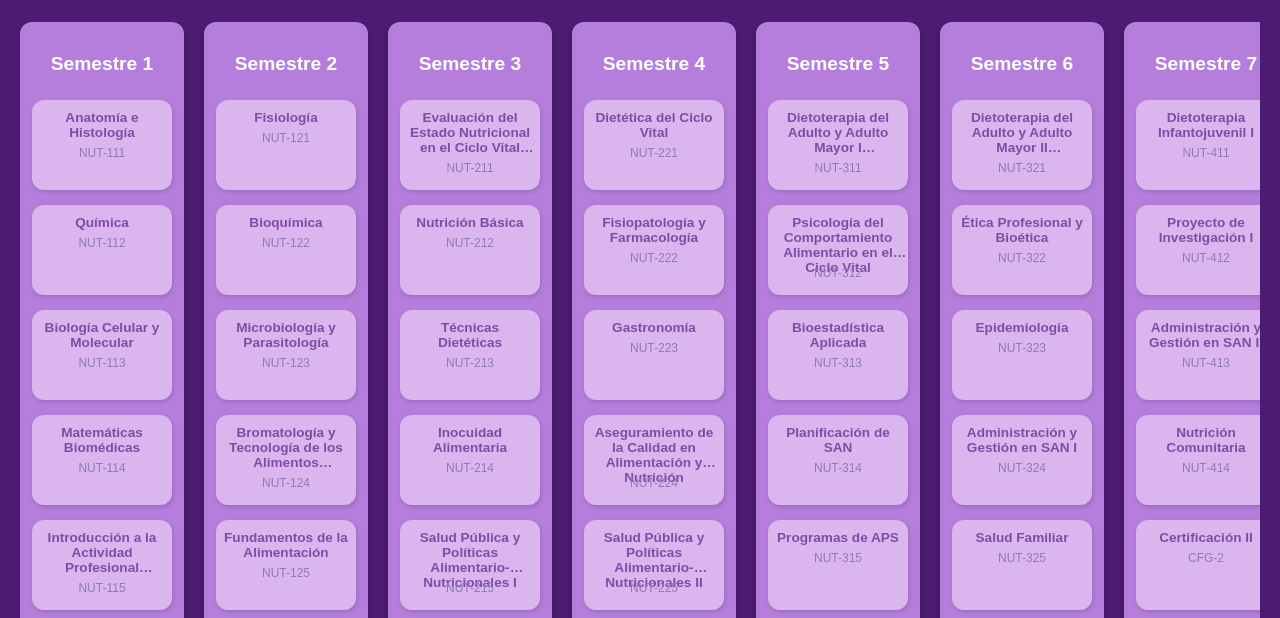
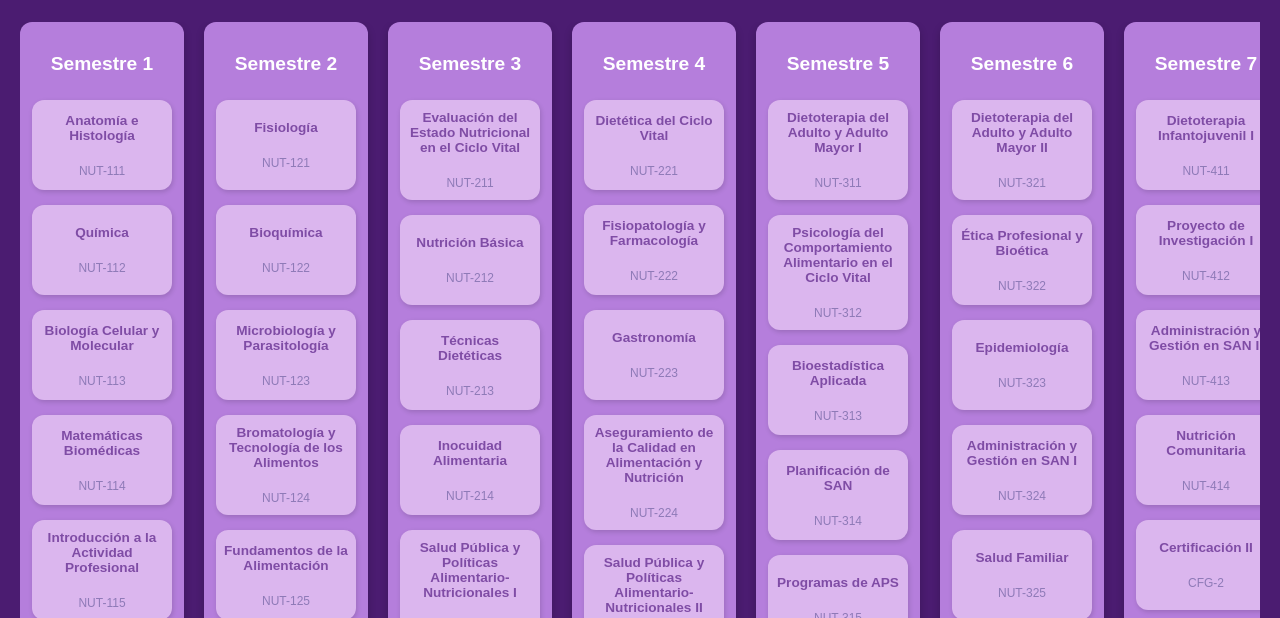
Before and after one commit to KristhoFer-0105/Nutrici-n-y-Diet-tica-UCM-2023-v2, a plain HTML site: page index.html in a window 1280 px wide. Shown: the part 122-740 px from the top of the page. Drawn offline with Linux system fonts and the light colour scheme.

Commit message:
Update index.html

```diff
--- a/index.html
+++ b/index.html
@@ -89,33 +89,32 @@
   border-radius: 12px;
   box-shadow: 1px 2px 5px rgba(0,0,0,0.15);
   cursor: pointer;
-    text-align: center;
   user-select: none;
   transition: background-color 0.3s ease, color 0.3s ease;
   font-weight: 600;
   color: #7F4CA5;
-    font-size: 0.85rem; /* letra un poco más grande que antes */
+  font-size: 0.85rem;
 
-    display: -webkit-box;
-    -webkit-line-clamp: 3;
-    -webkit-box-orient: vertical;
-    overflow: hidden;
-    text-overflow: ellipsis;
+  display: flex;
+  flex-direction: column;
+  justify-content: center;
+  align-items: center;
+  text-align: center;
+
+  word-break: break-word;
+  min-height: 70px;
+  max-width: 140px;
   white-space: normal;
-    word-break: break-word;
-    min-height: 70px; /* altura mínima mayor para más texto visible */
 }
-  .ramo:hover {
-    background-color: #c7a9e9;
+
+.ramo strong {
+  margin-bottom: 6px;
 }
 
 .codigo {
   font-size: 0.75rem;
   color: #8e7ab7;
-    display: block;
-    margin-top: 6px;
   font-weight: 500;
-    word-break: break-word;
 }
 
   .ramo.tachado {
```
Lines whose indentation alone changed are shown as unchanged.
